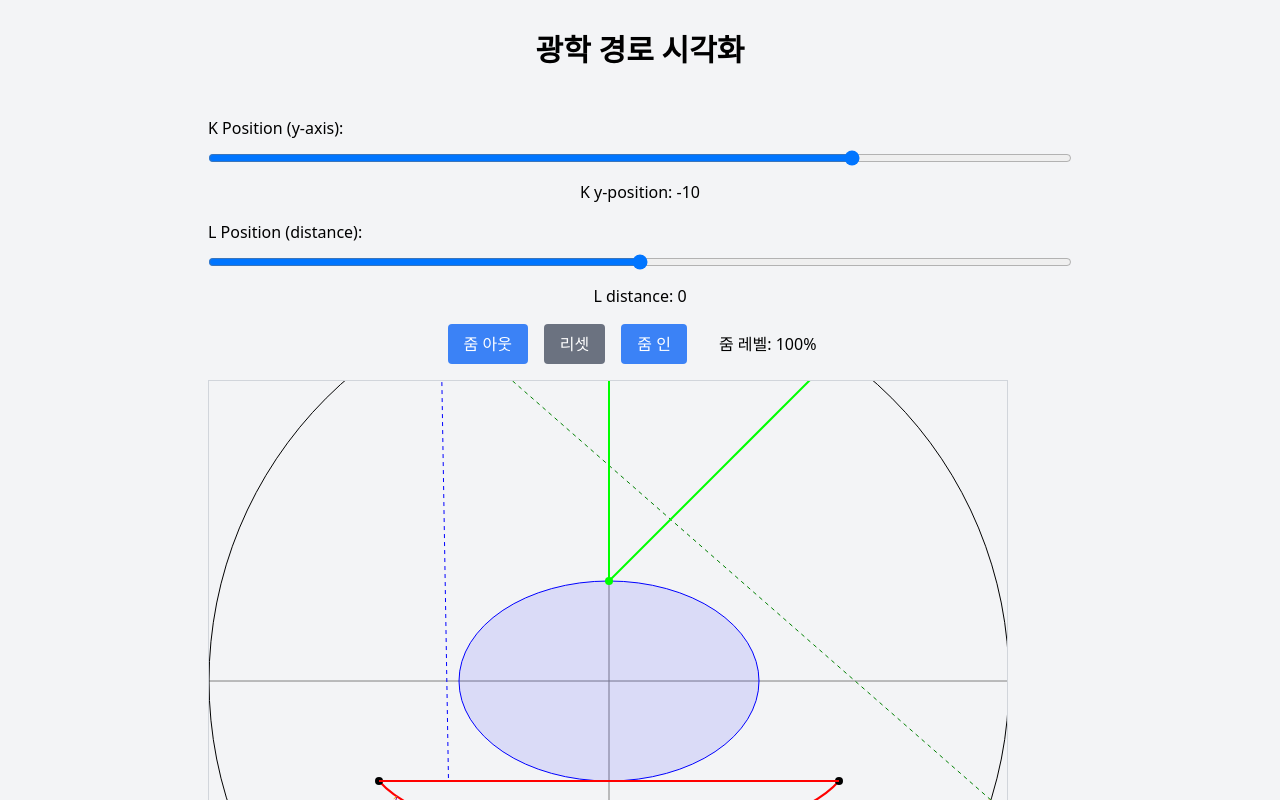
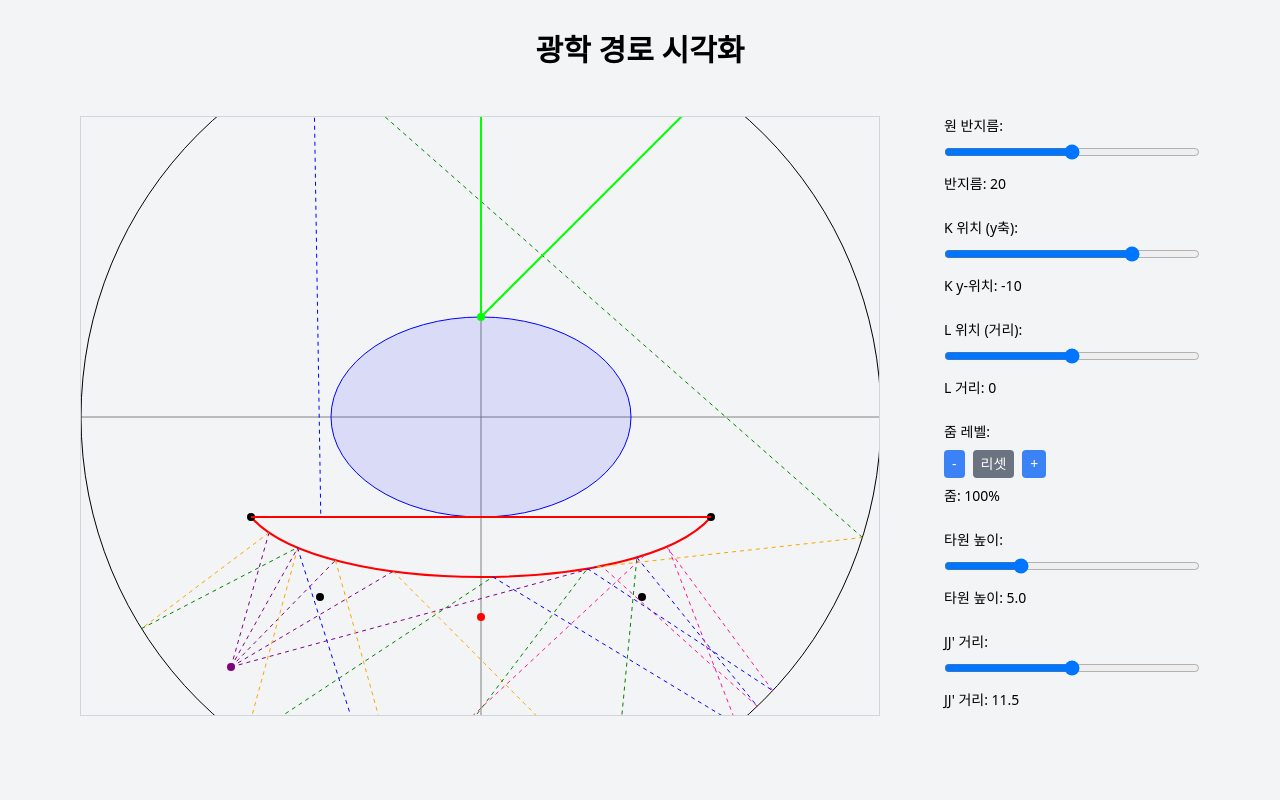
Before and after one commit to kaiju782/light-path-visualization, a React (Create React App) app: page / in a window 1280 px wide. Shown: the top 800 px of the page. Built offline with nearby package versions, Linux system fonts and the light colour scheme.

Commit message:
Update LightPathVisualization.js

```diff
--- a/src/components/LightPathVisualization.js
+++ b/src/components/LightPathVisualization.js
@@ -4,6 +4,9 @@ const LightPathVisualization = () => {
   const [kPosition, setKPosition] = useState(-10);
   const [zoomLevel, setZoomLevel] = useState(1);
   const [lightDistance, setLightDistance] = useState(0);
+  const [circleRadius, setCircleRadius] = useState(20);
+  const [ellipseHeight, setEllipseHeight] = useState(5);
+  const [jjDistance, setJJDistance] = useState(11.5);
 
   const width = 800;
   const height = 600;
@@ -11,24 +14,24 @@ const LightPathVisualization = () => {
   const scale = baseScale * zoomLevel;
 
   const getControlPoints = useCallback((k) => {
-    const J = {x: -11.5, y: -5};
-    const Jp = {x: 11.5, y: -5};
+    const J = {x: -jjDistance, y: -ellipseHeight};
+    const Jp = {x: jjDistance, y: -ellipseHeight};
     const K = {x: 0, y: k};
 
-    const offset = 8;
-    const controlYOffset = Math.abs(k + 5) * 0.8;
+    const offset = jjDistance * 0.7;
+    const controlYOffset = Math.abs(k + ellipseHeight) * 0.8;
 
     const P1 = {
       x: -offset,
-      y: -5 - controlYOffset
+      y: -ellipseHeight - controlYOffset
     };
     const P2 = {
       x: offset,
-      y: -5 - controlYOffset
+      y: -ellipseHeight - controlYOffset
     };
 
     return {J, Jp, K, P1, P2};
-  }, []);
+  }, [ellipseHeight, jjDistance]);
 
   const getBezierPoint = useCallback((points, t) => {
     const {J: P0, P1, P2, Jp: P3} = points;
@@ -139,8 +142,8 @@ const LightPathVisualization = () => {
   }, []);
 
   const findEllipseYAxisIntersection = useCallback((rx, ry) => {
-    return {x: 0, y: ry}; // 상부 교점만 반환
-  }, []);
+    return {x: 0, y: ellipseHeight};
+  }, [ellipseHeight]);
 
   const find45DegreeCircleIntersection = useCallback((startPoint, direction, center, radius) => {
     return findCircleIntersection(startPoint, direction, center, radius);
@@ -159,7 +162,7 @@ const LightPathVisualization = () => {
       firstReflection,
       {x: 0, y: 0},
       7.5,
-      5
+      ellipseHeight
     );
 
     if (blueEllipseIntersection) {
@@ -198,7 +201,7 @@ const LightPathVisualization = () => {
         secondReflection,
         {x: 0, y: 0},
         7.5,
-        5
+        ellipseHeight
       );
 
       if (greenEllipseIntersection) {
@@ -241,7 +244,7 @@ const LightPathVisualization = () => {
           pinkReflection,
           {x: 0, y: 0},
           7.5,
-          5
+          ellipseHeight
         );
 
         const pinkCircleIntersection = findCircleIntersection(
@@ -279,7 +282,7 @@ const LightPathVisualization = () => {
         curveReflection,
         {x: 0, y: 0},
         7.5,
-        5
+        ellipseHeight
       );
 
       const blueEllipseIntersection = findEllipseIntersection(
@@ -287,7 +290,7 @@ const LightPathVisualization = () => {
         curveReflection,
         {x: 0, y: 0},
         7.5,
-        5
+        ellipseHeight
       );
 
       const lineIntersection = findLineIntersection(
@@ -329,7 +332,7 @@ const LightPathVisualization = () => {
         secondReflection,
         {x: 0, y: 0},
         7.5,
-        5
+        ellipseHeight
       );
 
       return {
@@ -354,7 +357,7 @@ const LightPathVisualization = () => {
       thirdReflection,
       {x: 0, y: 0},
       7.5,
-      5
+      ellipseHeight
     );
 
     const lineIntersection = findLineIntersection(
@@ -394,7 +397,7 @@ const LightPathVisualization = () => {
         pinkReflection,
         {x: 0, y: 0},
         7.5,
-        5
+        ellipseHeight
       );
 
       const pinkIntersections = [
@@ -499,57 +502,9 @@ const LightPathVisualization = () => {
   };
 
   return (
-    <div className="w-full max-w-4xl p-4">
-      <div className="mb-4">
-        <label className="block mb-2">K Position (y-axis):</label>
-        <input
-          type="range"
-          min="-25"
-          max="-5"
-          step="0.5"
-          value={kPosition}
-          onChange={(e) => setKPosition(Number(e.target.value))}
-          className="w-full"
-        />
-        <div className="text-center mt-2">K y-position: {kPosition}</div>
-      </div>
-
-      <div className="mb-4">
-        <label className="block mb-2">L Position (distance):</label>
-        <input
-          type="range"
-          min="-5"
-          max="5"
-          step="0.5"
-          value={lightDistance}
-          onChange={(e) => setLightDistance(Number(e.target.value))}
-          className="w-full"
-        />
-        <div className="text-center mt-2">L distance: {lightDistance}</div>
-      </div>
-
-      <div className="mb-4 flex justify-center gap-4">
-        <button
-          onClick={() => setZoomLevel(prev => Math.max(0.2, prev - 0.1))}
-          className="px-4 py-2 bg-blue-500 text-white rounded"
-        >
-          줌 아웃
-        </button>
-        <button
-          onClick={() => setZoomLevel(1)}
-          className="px-4 py-2 bg-gray-500 text-white rounded"
-        >
-          리셋
-        </button>
-        <button
-          onClick={() => setZoomLevel(prev => Math.min(2, prev + 0.1))}
-          className="px-4 py-2 bg-blue-500 text-white rounded"
-        >
-          줌 인
-        </button>
-        <span className="px-4 py-2">줌 레벨: {(zoomLevel * 100).toFixed(0)}%</span>
-      </div>
-
+    <div className="flex flex-row gap-4 w-full max-w-6xl p-4">
+      {/* 왼쪽: 시뮬레이션 뷰 */}
+      <div className="flex-1">
         <svg width={width} height={height} className="border border-gray-300">
           <line
             x1="0" y1={height/2}
@@ -567,7 +522,7 @@ const LightPathVisualization = () => {
           <circle
             cx={width/2}
             cy={height/2}
-          r={scale * 20}
+            r={scale * circleRadius}
             fill="none"
             stroke="black"
             strokeWidth={1 / zoomLevel}
@@ -577,7 +532,7 @@ const LightPathVisualization = () => {
             cx={width/2}
             cy={height/2}
             rx={scale * 7.5}
-          ry={scale * 5}
+            ry={scale * ellipseHeight}
             fill="rgba(0,0,255,0.1)"
             stroke="blue"
             strokeWidth={1 / zoomLevel}
@@ -608,7 +563,6 @@ const LightPathVisualization = () => {
             const sL = toScreen(L);
             const angles = [-30, -15, 0, 15, 30];
             const circleCenter = {x: 0, y: 0};
-          const circleRadius = 20;
 
             return (
               <>
@@ -714,17 +668,17 @@ const LightPathVisualization = () => {
           />
 
           {(() => {
-          const H = findEllipseYAxisIntersection(7.5, 5);
+            const H = findEllipseYAxisIntersection(7.5, ellipseHeight);
 
             const dir45 = {
               x: Math.cos(Math.PI/4),
               y: Math.sin(Math.PI/4)
             };
 
-          const Lp = find45DegreeCircleIntersection(H, dir45, {x: 0, y: 0}, 20);
+            const Lp = find45DegreeCircleIntersection(H, dir45, {x: 0, y: 0}, circleRadius);
 
             const verticalDir = {x: 0, y: 1};
-          const verticalIntersection = findCircleIntersection(H, verticalDir, {x: 0, y: 0}, 20);
+            const verticalIntersection = findCircleIntersection(H, verticalDir, {x: 0, y: 0}, circleRadius);
 
             return (
               <>
@@ -768,6 +722,105 @@ const LightPathVisualization = () => {
           })()}
         </svg>
       </div>
+
+      {/* 오른쪽: 컨트롤 패널 */}
+      <div className="w-64 space-y-6">
+        <div className="space-y-2">
+          <label className="block text-sm font-medium">원 반지름:</label>
+          <input
+            type="range"
+            min="10"
+            max="30"
+            step="0.5"
+            value={circleRadius}
+            onChange={(e) => setCircleRadius(Number(e.target.value))}
+            className="w-full"
+          />
+          <div className="text-sm">반지름: {circleRadius}</div>
+        </div>
+
+        <div className="space-y-2">
+          <label className="block text-sm font-medium">K 위치 (y축):</label>
+          <input
+            type="range"
+            min="-25"
+            max="-5"
+            step="0.5"
+            value={kPosition}
+            onChange={(e) => setKPosition(Number(e.target.value))}
+            className="w-full"
+          />
+          <div className="text-sm">K y-위치: {kPosition}</div>
+        </div>
+
+        <div className="space-y-2">
+          <label className="block text-sm font-medium">L 위치 (거리):</label>
+          <input
+            type="range"
+            min="-5"
+            max="5"
+            step="0.5"
+            value={lightDistance}
+            onChange={(e) => setLightDistance(Number(e.target.value))}
+            className="w-full"
+          />
+          <div className="text-sm">L 거리: {lightDistance}</div>
+        </div>
+
+        <div className="space-y-2">
+          <label className="block text-sm font-medium">줌 레벨:</label>
+          <div className="flex gap-2">
+            <button
+              onClick={() => setZoomLevel(prev => Math.max(0.2, prev - 0.1))}
+              className="px-2 py-1 bg-blue-500 text-white rounded text-sm"
+            >
+              -
+            </button>
+            <button
+              onClick={() => setZoomLevel(1)}
+              className="px-2 py-1 bg-gray-500 text-white rounded text-sm"
+            >
+              리셋
+            </button>
+            <button
+              onClick={() => setZoomLevel(prev => Math.min(2, prev + 0.1))}
+              className="px-2 py-1 bg-blue-500 text-white rounded text-sm"
+            >
+              +
+            </button>
+          </div>
+          <div className="text-sm">줌: {(zoomLevel * 100).toFixed(0)}%</div>
+        </div>
+
+        <div className="space-y-2">
+          <label className="block text-sm font-medium">타원 높이:</label>
+          <input
+            type="range"
+            min="3"
+            max="10"
+            step="0.1"
+            value={ellipseHeight}
+            onChange={(e) => setEllipseHeight(Number(e.target.value))}
+            className="w-full"
+          />
+          <div className="text-sm">타원 높이: {ellipseHeight.toFixed(1)}</div>
+        </div>
+
+        <div className="space-y-2">
+          <label className="block text-sm font-medium">JJ' 거리:</label>
+          <input
+            type="range"
+            min="8"
+            max="15"
+            step="0.5"
+            value={jjDistance}
+            onChange={(e) => setJJDistance(Number(e.target.value))}
+            className="w-full"
+          />
+          <div className="text-sm">JJ' 거리: {jjDistance.toFixed(1)}</div>
+        </div>
+      </div>
+    </div>
   );
 };
 
```
Lines whose indentation alone changed are shown as unchanged.
